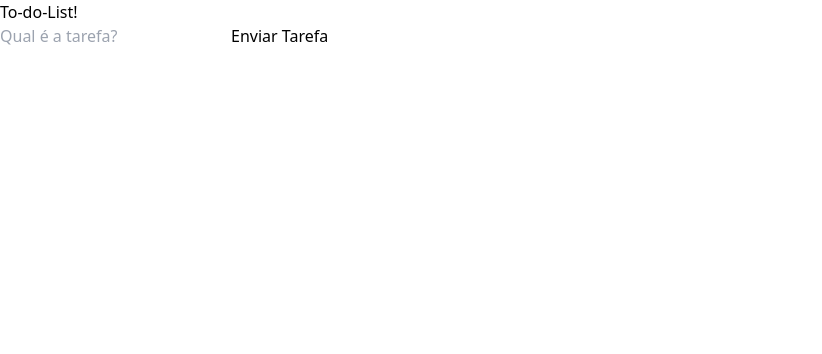
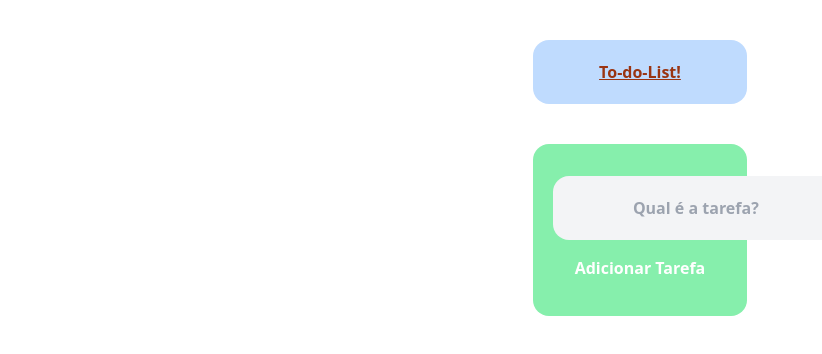
Before and after one commit to venturelli-91/To-do-list, a Next.js app: page / in a window 1280 px wide. Shown: the top 354 px of the page, without its empty margins (0-822 px from the left). Built offline with nearby package versions, Linux system fonts and the light colour scheme.

Commit message:
Adição inicial de Tailwind CSS e react-icons

```diff
--- a/src/components/Todo.tsx
+++ b/src/components/Todo.tsx
@@ -6,12 +6,12 @@ import { FaTrashAlt } from "react-icons/fa";
 
 const Todo = ({task, taskCompleted, deleteTodo}) => {
     return(
-        <div>
+        <div className="task">
             <p className={task.completed ? 'completed' : ''}
             onClick={() => taskCompleted(task.id)}>{task.task}</p>
             <div>
-            <FaCoffee/>
-            <FaTrashAlt onClick={()=>deleteTodo(task.id)}/>
+            <FaCoffee className="flex mx-60 mb-3 size-6"/>
+            <FaTrashAlt className="flex mx-60 size-6" onClick={()=>deleteTodo(task.id)}/>
             </div>
         </div>
 
--- a/src/components/TodoForm.tsx
+++ b/src/components/TodoForm.tsx
@@ -21,11 +21,13 @@ const TodoForm: React.FC<TodoFormState> = ({addTodo}) => {
         <form className="todo-form" onSubmit={handleSubmit}>
 
             <input type="text"
+            className="bg-gray-100 p-5 mt-3 rounded-2xl text-center text-yellow-950"
             placeholder="Qual é a tarefa?"
             value={value}
             onChange={(event) => setValue(event.target.value)}/>
-
-            <button type="submit" className="todo-button">Enviar Tarefa</button>
+            <div className="font-extrabold p-4">
+            <button type="submit"
+            >Adicionar Tarefa</button></div>
         </form>
     )
 }
--- a/src/components/TodoWrap.tsx
+++ b/src/components/TodoWrap.tsx
@@ -37,7 +37,7 @@ const TodoWrap: React.FC = () => {
 
     return(
         <div className="">
-            <h1>To-do-List!</h1>
+            <h1 className="title rounded-2xl">To-do-List!</h1>
             <TodoForm addTodo={addTodo} />
             {todos.map((todo,index) => (
                 <Todo task={todo} key={index}
--- a/src/styles/globals.css
+++ b/src/styles/globals.css
@@ -3,24 +3,16 @@
 @tailwind utilities;
 
 
-
-
-
-
-/*:root {
-  --background: #ffffff;
-  --foreground: #171717;
+.title {
+  @apply text-orange-800 p-5 m-10 font-extrabold underline text-center bg-blue-200 w-1/6 mx-auto
 }
 
-@media (prefers-color-scheme: dark) {
-  :root {
-    --background: #0a0a0a;
-    --foreground: #ededed;
-  }
+.todo-form {
+  @apply rounded-2xl bg-green-300 p-5 mt-3 text-center font-extrabold text-white
+  mx-auto w-1/6
 }
 
-body {
-  color: var(--foreground);
-  background: var(--background);
-  font-family: Arial, Helvetica, sans-serif;
-}*/
+.task {
+  @apply rounded-2xl bg-violet-400 p-5 mt-10 text-left font-extrabold text-white
+  mx-auto w-1/6
+}
```
